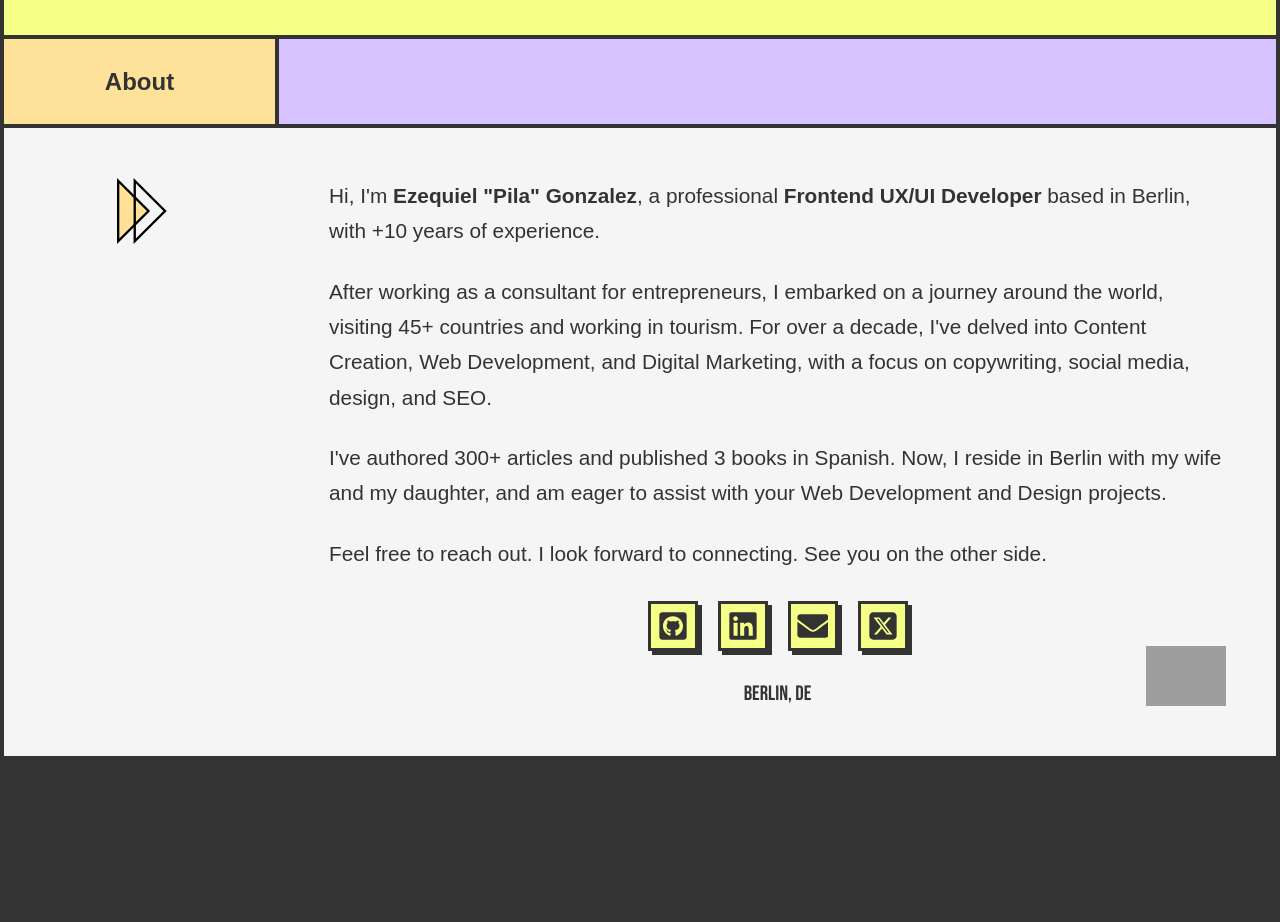
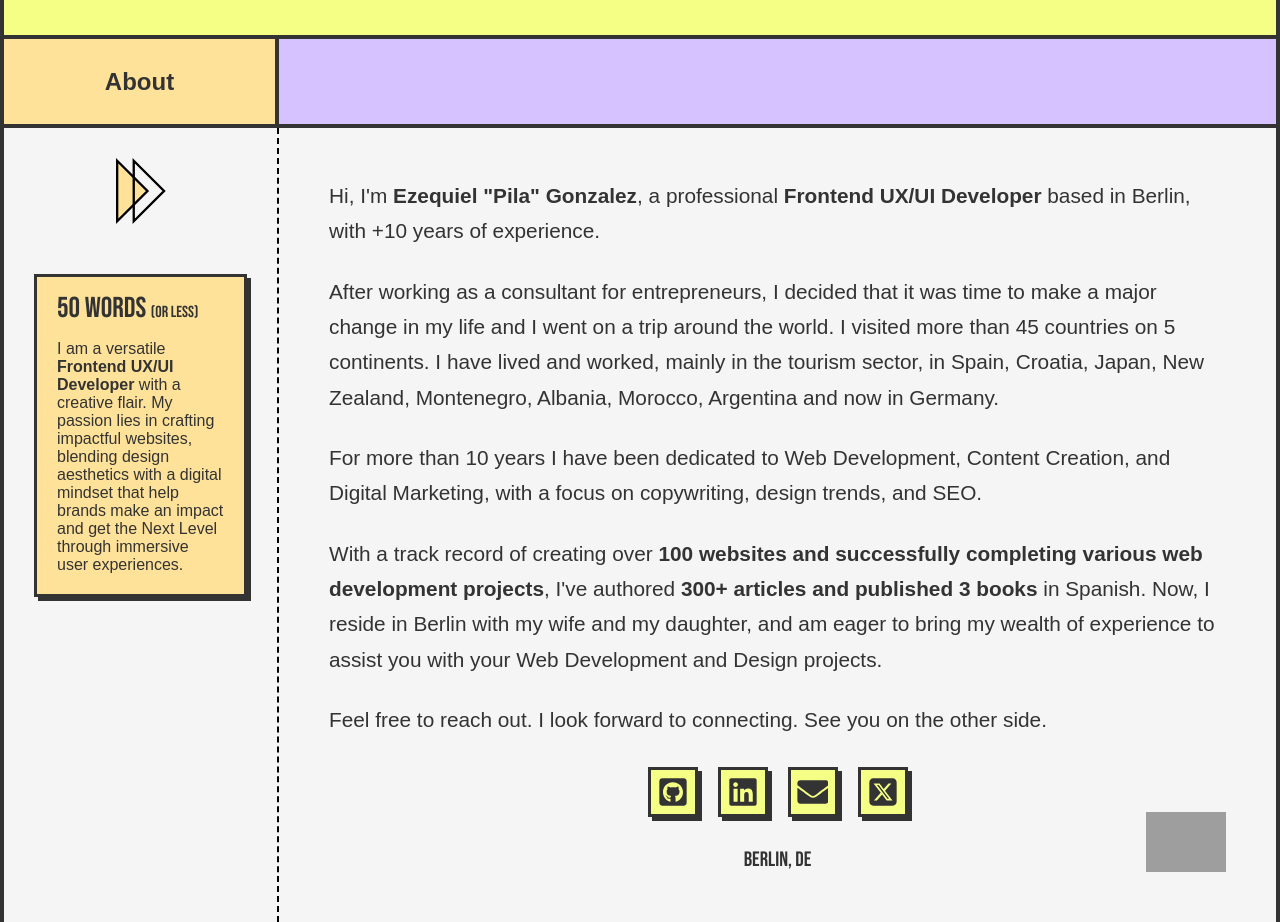
Before and after one commit to Pilag6/pila.dev, a React (Vite) app: page / in a window 1280 px wide. Shown: the part 2340-3262 px from the top of the page. Before the commit the page ends 3096 px from the top, so only its background shows below. Built offline with nearby package versions, Linux system fonts and the light colour scheme; grey boxes are pictures that could not be loaded; a web font is replaced by a local one.

Commit message:
Refactor AboutSection component styles and content

```diff
--- a/src/components/About/AboutSection.css
+++ b/src/components/About/AboutSection.css
@@ -22,19 +22,46 @@
     display: flex;
     border-top: var(--border-main);
     background: var(--white-body);
-}
+
 
     .about-content__left {
         flex: 1 0 275px;
         display: flex;
-    justify-content: center;
-    align-items: flex-start;
-    padding-top: 50px;
+        align-items: center;
+        flex-direction: column;
+        gap: 50px;
+        padding: 30px;
+        border-right: 2px dashed black;
+
+        img {
+            width: 50px;
         }
 
-.about-content__left img {
-    width: 50px;
+        .about-short {
+            border: var(--border-btn);
+            box-shadow: var(--shadow-square);
+            padding: 20px;
+            background: var(--nb-orange); ;
+
+            h3 {
+                font-size: 1.8rem;
+                font-weight: 400;
+                font-family: var(--font-secondary);
+                margin-bottom: 20px;
+                line-height: 0.8;
+
+                span {
+                    font-size: 1rem;
                 }
+            }
+
+            p {
+                font-size: 1rem;
+            }
+        }
+    }
+}
+
 
 /* about content right */
 
@@ -106,9 +133,12 @@
     }
     .about-content {
         flex-direction: column;
-    }
 
         .about-content__left {
             flex: 1 0 100%;
+            border-right: none;
         }
     }
+
+
+}
--- a/src/components/About/AboutSection.jsx
+++ b/src/components/About/AboutSection.jsx
@@ -18,6 +18,11 @@ const AboutSection = () => {
                 {/* <!-- About Content Left --> */}
                 <div className="about-content__left">
                     <img src={drawAbout} alt="" />
+
+                    <div className="about-short">
+                        <h3>50 WORDS <span>(OR LESS)</span></h3>
+                        <p>I am a versatile <strong>Frontend UX/UI Developer</strong> with a creative flair. My passion lies in crafting impactful websites, blending design aesthetics with a digital mindset that help brands make an impact and get the Next Level through immersive user experiences.</p>
+                    </div>
                 </div>
 
                 {/* <!-- About Content Right --> */}
@@ -27,11 +32,13 @@ const AboutSection = () => {
                             Hi, I&apos;m <strong>Ezequiel &quot;Pila&quot; Gonzalez</strong>, a professional  <strong>Frontend UX/UI Developer</strong> based in Berlin, with +10 years of experience.
                         </p>
                         <p>
-                            After working as a consultant for entrepreneurs, I embarked on a journey around  the world, visiting 45+ countries and working in tourism. For over a decade, I&apos;ve delved into Content Creation, Web Development, and Digital Marketing, with a focus on copywriting, social media, design, and SEO.
+                            After working as a consultant for entrepreneurs, I decided that it was time to make a major change in my life and I went on a trip around the world. I visited more than 45 countries on 5 continents. I have lived and worked, mainly in the tourism sector, in Spain, Croatia, Japan, New Zealand, Montenegro, Albania, Morocco, Argentina and now in Germany.
                         </p>
 
+                        <p>For more than 10 years I have been dedicated to Web Development, Content Creation, and Digital Marketing, with a focus on copywriting, design trends, and SEO.</p>
+
                         <p>
-                            I&apos;ve authored 300+ articles and published 3 books in Spanish. Now, I reside in Berlin with my wife and my daughter, and am eager to assist with your Web Development and Design projects.
+                        With a track record of creating over <strong>100 websites and successfully completing various web development projects</strong>, I&apos;ve authored <strong>300+ articles and published 3 books</strong> in Spanish. Now, I reside in Berlin with my wife and my daughter, and am eager to bring my wealth of experience to assist you with your Web Development and Design projects.
                         </p>
 
                         <p>
```
Lines whose indentation alone changed are shown as unchanged.
